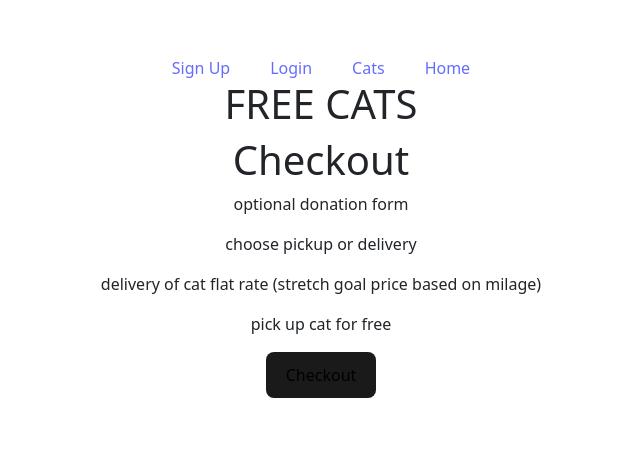
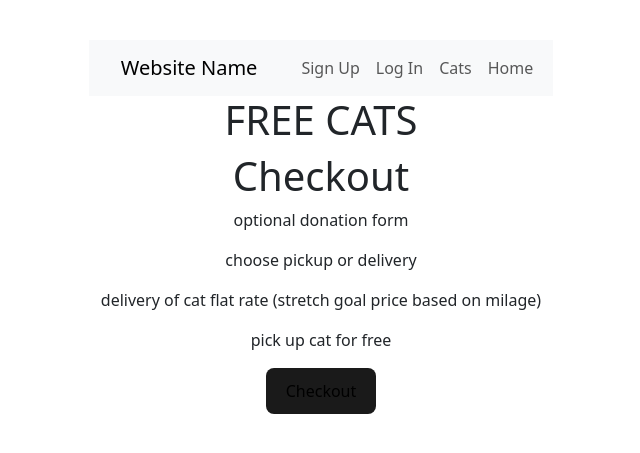
Before and after one commit to CapstoneStoreProject/CapstoneProject, a React (Vite) app: page /CheckoutPage in a window 1280 px wide. Shown: the part 173-626 px from the top of the page, without its empty margins (319-959 px from the left). Built offline with nearby package versions, Linux system fonts and the light colour scheme.

Commit message:
navbar added from bootstrap

```diff
--- a/src/API/index.js
+++ b/src/API/index.js
@@ -36,8 +36,8 @@ export async function deleteCatById(id, token) {
             headers: {
                 'Content-Type': 'application/json',
                 'Authorization': `Bearer ${token}`
-            }
-
+            },
+            // body: JSON.stringify(cart)
         })
         const result = await response.json();
         console.log(result);
--- a/src/App.css
+++ b/src/App.css
@@ -1,8 +1,9 @@
 #root {
-  max-width: 1280px;
+  /* max-width: 1280px; */
   margin: 0 auto;
   padding: 2rem;
   text-align: center;
+  _________: vh 100%;
 }
 
 a {
--- a/src/components/navbar.jsx
+++ b/src/components/navbar.jsx
@@ -11,23 +11,48 @@ export default function NavBar({ token, setToken, cart }) {
     }
     if (!token) {
         return (
-            <div id='navbar' >
-                <Link to="/SignUpPage">Sign Up</Link>
-                <Link to="/LoginPage">Login</Link>
-                <Link to="/">Cats</Link>
-                <Link to="/HomePage">Home</Link>
-            </div>
+            <>
+            <nav className="navbar navbar-expand-lg bg-body-tertiary">
+                <div className="container-fluid">
+                    <a className="navbar-brand" href="#">Website Name</a>
+                    <button className="navbar-toggler" type="button" data-bs-toggle="collapse" data-bs-target="#navbarNavAltMarkup" aria-controls="navbarNavAltMarkup" aria-expanded="false" aria-label="Toggle navigation">
+                    <span className="navbar-toggler-icon"></span>
+                    </button>
+                    <div className="collapse navbar-collapse" id="navbarNavAltMarkup">
+                        <div className="navbar-nav">
+                            <Link to="/SignUpPage" className="nav-link"  href="#">Sign Up</Link>
+                            <Link to="/LoginPage" className="nav-link" href="#">Log In</Link>
+                            <Link to="/" className="nav-link" href="#">Cats</Link>
+                            <Link to="/HomePage" className="nav-link" href="#">Home</Link>
+                            {/* <a className="nav-link disabled" aria-disabled="true">Disabled</a> */}
+                        </div>
+                    </div>
+                </div>
+            </nav>
+        </>
         )
     } else if (token) {
-        return (
-            <div id='navbar' >
-                <Link to="/HomePage">Home</Link>
-                <Link to="/">Cats</Link>
-                <Link to="/Cart"> <span>Cart <sup>{cart.length}</sup></span></Link>
-                <button onClick={handleClick}>Logout</button>
-            </div>
+        return(
+            <>
+                <nav className="navbar navbar-expand-lg bg-body-tertiary">
+                    <div className="container-fluid">
+                        <a className="navbar-brand" href="#">Website Name</a>
+                        <button className="navbar-toggler" type="button" data-bs-toggle="collapse" data-bs-target="#navbarNavAltMarkup" aria-controls="navbarNavAltMarkup" aria-expanded="false" aria-label="Toggle navigation">
+                        <span className="navbar-toggler-icon"></span>
+                        </button>
+                        <div className="collapse navbar-collapse" id="navbarNavAltMarkup">
+                            <div className="navbar-nav">
+                                <Link to="/HomePage" className="nav-link" href="#">Home</Link>
+                                <Link to="/" className="nav-link" href="#">Cats</Link>
+                                <Link to="/Cart" className="nav-link"  href="#"><span>Cart <sup>{cart.length}</sup></span></Link>
+                                {/* <Link to="/LoginPage" className="nav-link" href="#">Log In</Link> */}
+                                <button className="nav-link" onClick={handleClick}>Logout</button>
+                                {/* <a className="nav-link disabled" aria-disabled="true">Disabled</a> */}
+                            </div>
+                        </div>
+                    </div>
+                </nav>
+            </>
         )
     }
-
-
 }
--- a/src/pages/Cats.jsx
+++ b/src/pages/Cats.jsx
@@ -12,7 +12,7 @@ export default function Cats({token, cat, id, setCart, cart}) {
     const [selectedSex, setSelectedSex] = useState('all')
     const [sortBy, setSortBy] = useState('ageIncrease');
 
-    const [errorMessage, setErrorMessage] = useState("")
+    // const [errorMessage, setErrorMessage] = useState("")
 
     async function fetchData() {
         const cats = await fetchCats();
```
Also changed, not shown: src/components/AdoptionForm.jsx (added, +9 -0 lines).
